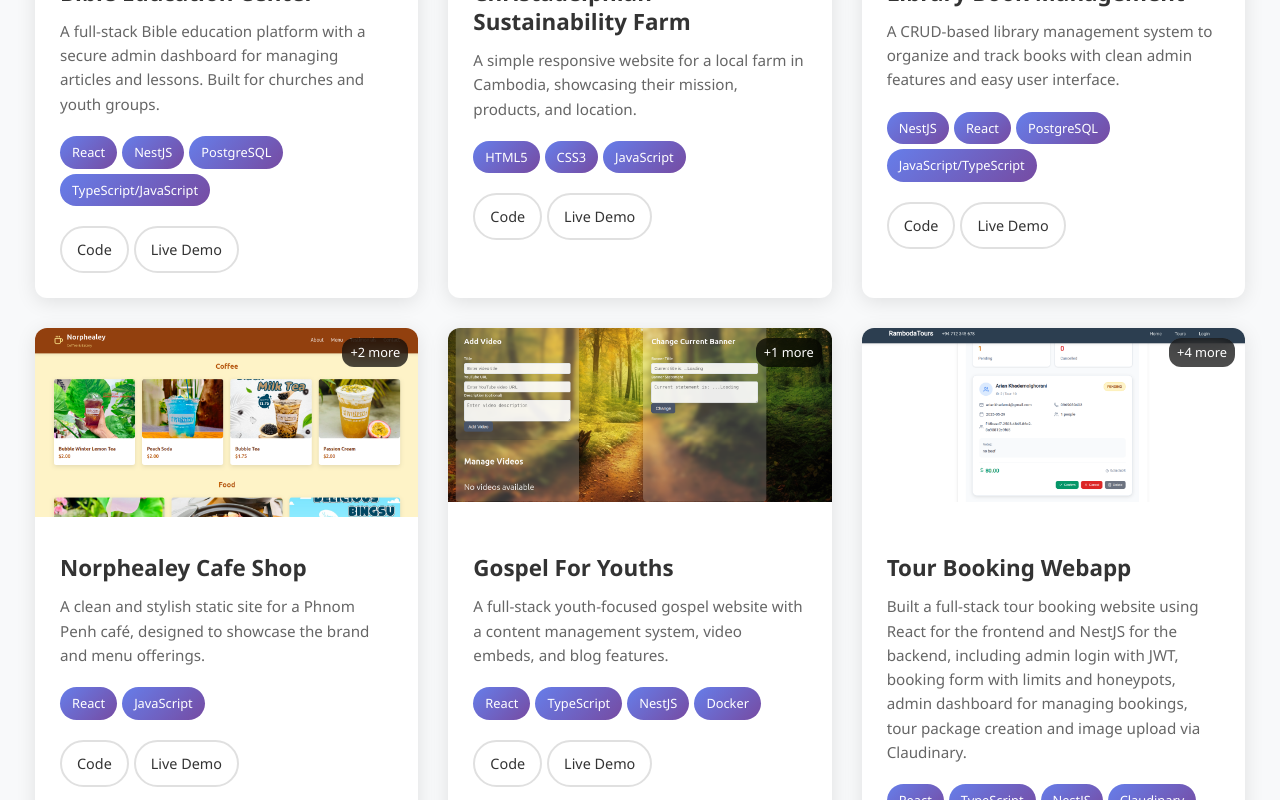
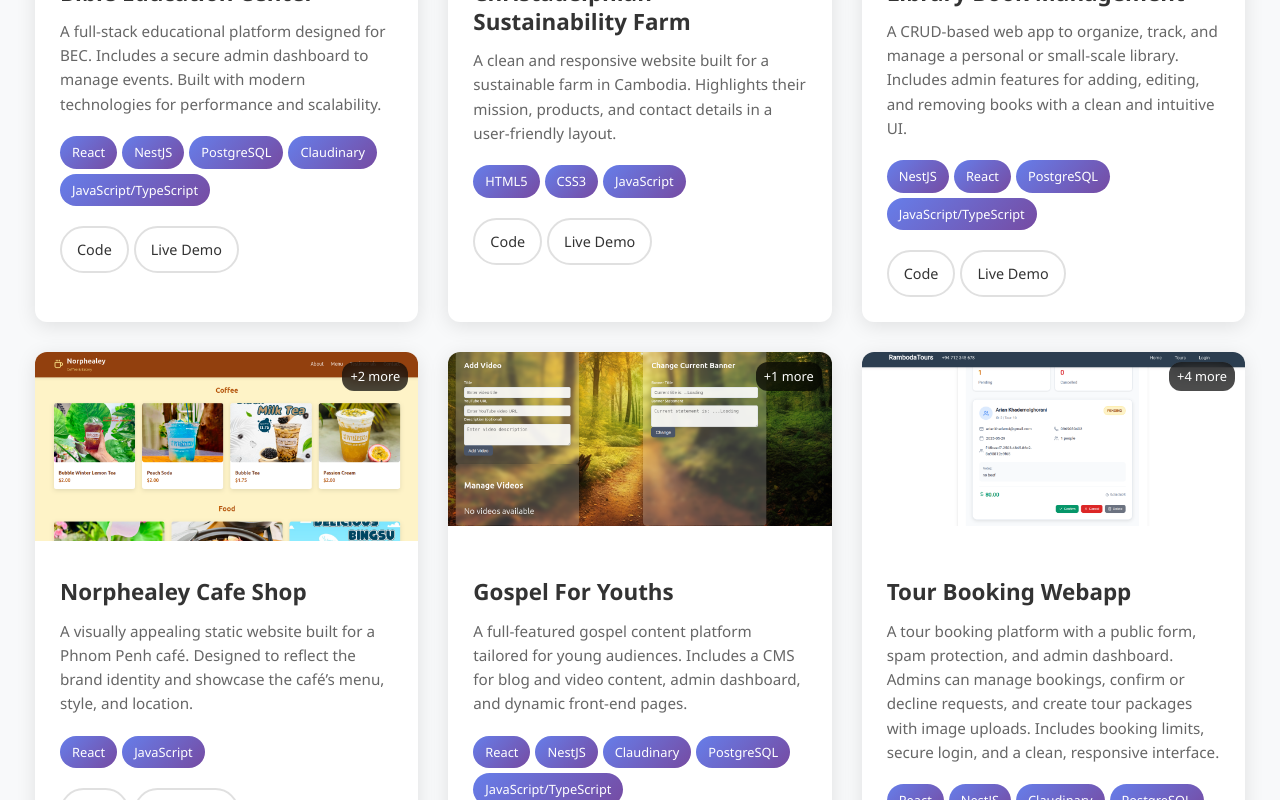
Before and after one commit to calledarian/Portfolio, a React (Create React App) app: page / in a window 1280 px wide. Shown: the part 2200-3000 px from the top of the page. Built offline with nearby package versions, Linux system fonts and the light colour scheme.

Commit message:
better project descriptions

```diff
--- a/src/components/Projects.js
+++ b/src/components/Projects.js
@@ -6,8 +6,8 @@ const projectsData = [
         id: 1,
         title: "Bible Education Center",
         description:
-            "A full-stack Bible education platform with a secure admin dashboard for managing articles and lessons. Built for churches and youth groups.",
-        tags: ["React", "NestJS", "PostgreSQL", "TypeScript/JavaScript"],
+            "A full-stack educational platform designed for BEC. Includes a secure admin dashboard to manage events. Built with modern technologies for performance and scalability.",
+        tags: ["React", "NestJS", "PostgreSQL", "Claudinary", "JavaScript/TypeScript"],
         images: ["./bec.png", "./bec28.png"],
         codeLink: "https://github.com/calledarian/my-ecclesia-website",
         liveDemo: "https://bibleec.vercel.app/",
@@ -16,7 +16,7 @@ const projectsData = [
         id: 2,
         title: "Christadelphian Sustainability Farm",
         description:
-            "A simple responsive website for a local farm in Cambodia, showcasing their mission, products, and location.",
+            "A clean and responsive website built for a sustainable farm in Cambodia. Highlights their mission, products, and contact details in a user-friendly layout.",
         tags: ["HTML5", "CSS3", "JavaScript"],
         images: ["./farm.png", "./farm28.png", "./farm29.png", "./farm30.png"],
         codeLink: "https://github.com/calledarian/farm",
@@ -26,7 +26,7 @@ const projectsData = [
         id: 3,
         title: "Library Book Management",
         description:
-            "A CRUD-based library management system to organize and track books with clean admin features and easy user interface.",
+            "A CRUD-based web app to organize, track, and manage a personal or small-scale library. Includes admin features for adding, editing, and removing books with a clean and intuitive UI.",
         tags: ["NestJS", "React", "PostgreSQL", "JavaScript/TypeScript"],
         images: ["./bookshell2.png", "./bookshell3.png"],
         codeLink: "https://github.com/calledarian/library",
@@ -36,7 +36,7 @@ const projectsData = [
         id: 4,
         title: "Norphealey Cafe Shop",
         description:
-            "A clean and stylish static site for a Phnom Penh café, designed to showcase the brand and menu offerings.",
+            "A visually appealing static website built for a Phnom Penh café. Designed to reflect the brand identity and showcase the café’s menu, style, and location.",
         tags: ["React", "JavaScript"],
         images: ["./norph.png", "./norph28.png", "./norph29.png"],
         codeLink: "https://github.com/calledarian/norph",
@@ -46,8 +46,8 @@ const projectsData = [
         id: 5,
         title: "Gospel For Youths",
         description:
-            "A full-stack youth-focused gospel website with a content management system, video embeds, and blog features.",
-        tags: ["React", "TypeScript", "NestJS", "Docker"],
+            "A full-featured gospel content platform tailored for young audiences. Includes a CMS for blog and video content, admin dashboard, and dynamic front-end pages.",
+        tags: ["React", "NestJS", "Claudinary", "PostgreSQL", "JavaScript/TypeScript"],
         images: ["./gospel28.png", "./gospel29.png"],
         codeLink: "https://github.com/calledarian/GospelForYouths-backend",
         liveDemo: "https://gospelforyouths.vercel.app/",
@@ -56,10 +56,9 @@ const projectsData = [
         id: 6,
         title: "Tour Booking Webapp",
         description:
-            "Built a full-stack tour booking website using React for the frontend and NestJS for the backend, including admin login with JWT, booking form with limits and honeypots, admin dashboard for managing bookings, tour package creation and image upload via Claudinary.",
-        tags: ["React", "TypeScript", "NestJS", "Claudinary", "PostgreSQL"],
+            "A tour booking platform with a public form, spam protection, and admin dashboard. Admins can manage bookings, confirm or decline requests, and create tour packages with image uploads. Includes booking limits, secure login, and a clean, responsive interface.",
+        tags: ["React", "NestJS", "Claudinary", "PostgreSQL", "JavaScript/TypeScript"],
         images: ["./ramboda31.png", "./ramboda30.png", "./ramboda29.png", "./Ramboda28.png", "RAMBODA27.png"],
-        codeLinkBackend: "https://github.com/calledarian/tour-backend",
         codeLink: "https://github.com/calledarian/tour-frontend",
         liveDemo: "https://rambodatour.vercel.app/",
     },
```
